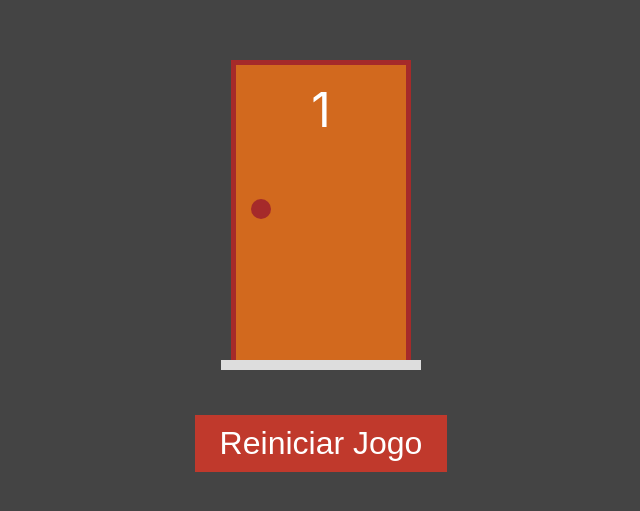
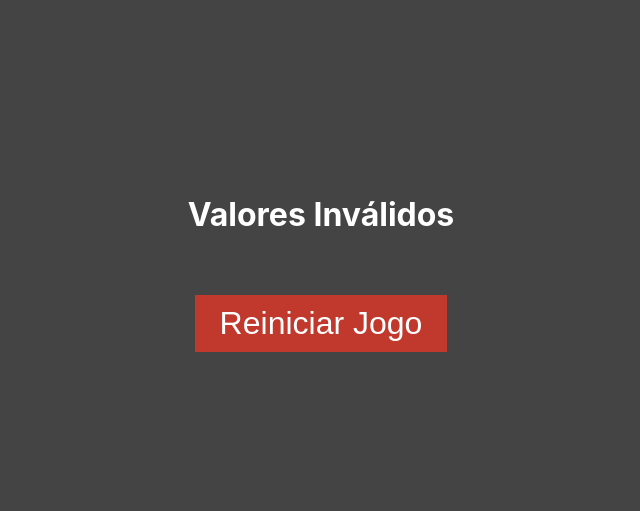
Before and after one commit to vilmarmoraes/jogo_portas_next_js, a Next.js app: page /jogo/1/1 in a window 1280 px wide. Shown: the part 137-648 px from the top of the page, without its empty margins (319-959 px from the left). Built offline with nearby package versions, Linux system fonts and the light colour scheme.

Commit message:
Finalizado e corrigido advertencias do jogo

```diff
--- a/pages/index.tsx
+++ b/pages/index.tsx
@@ -29,7 +29,7 @@ const [comPresente, setComPresente] = useState(1)
           onChange={novaPortaComPresente => setComPresente(novaPortaComPresente)}/>
         </Cartao>
         <Cartao bgcolor="#28a085">
-          <Link href={`/jogo/${qtdePortas}/${comPresente}`}>
+          <Link href={`/jogo/${qtdePortas}/${comPresente}`} passHref>
             <h2 className={styles.link}>Iniciar</h2>
           </Link>
         </Cartao>
--- a/pages/jogo/[portas]/[temPresente].tsx
+++ b/pages/jogo/[portas]/[temPresente].tsx
@@ -7,16 +7,27 @@ import { useRouter } from "next/router"
 
 
 
-export default function jogo() {
+export default function Jogo() {
   const router = useRouter()
+
+    const [valido, setValido] = useState(false)
     const [portas, setPortas] = useState([])
+
+    useEffect(() => {
+      const portas = +router.query.portas
+      const temPresente = +router.query.temPresente
+
+      const qtdePortasValida = portas >= 3 && portas <=100
+      const temPresenteValido = temPresente >= 1 && temPresente <= portas
+
+      setValido(qtdePortasValida && temPresenteValido)
+    }, [portas, router.query.portas, router.query.temPresente])
 
     useEffect(() => {
       const portas = +router.query.portas
       const temPresente = +router.query.temPresente
       setPortas(criarPortas(portas, temPresente))
     }, [router?.query])
-
 
     function renderizarPortas() {
       return portas.map(porta => {
@@ -28,10 +39,13 @@ export default function jogo() {
     return (
         <div id={styles.jogo}>
             <div className={styles.portas}>
-                {renderizarPortas()}
+                { valido ?
+                renderizarPortas() :
+                <h1>Valores Inválidos</h1>
+              }
             </div>
             <div className={styles.botoes}>
-            <Link href="/">
+            <Link href="/" passHref>
               <button>Reiniciar Jogo</button>
             </Link>
             </div>
```
